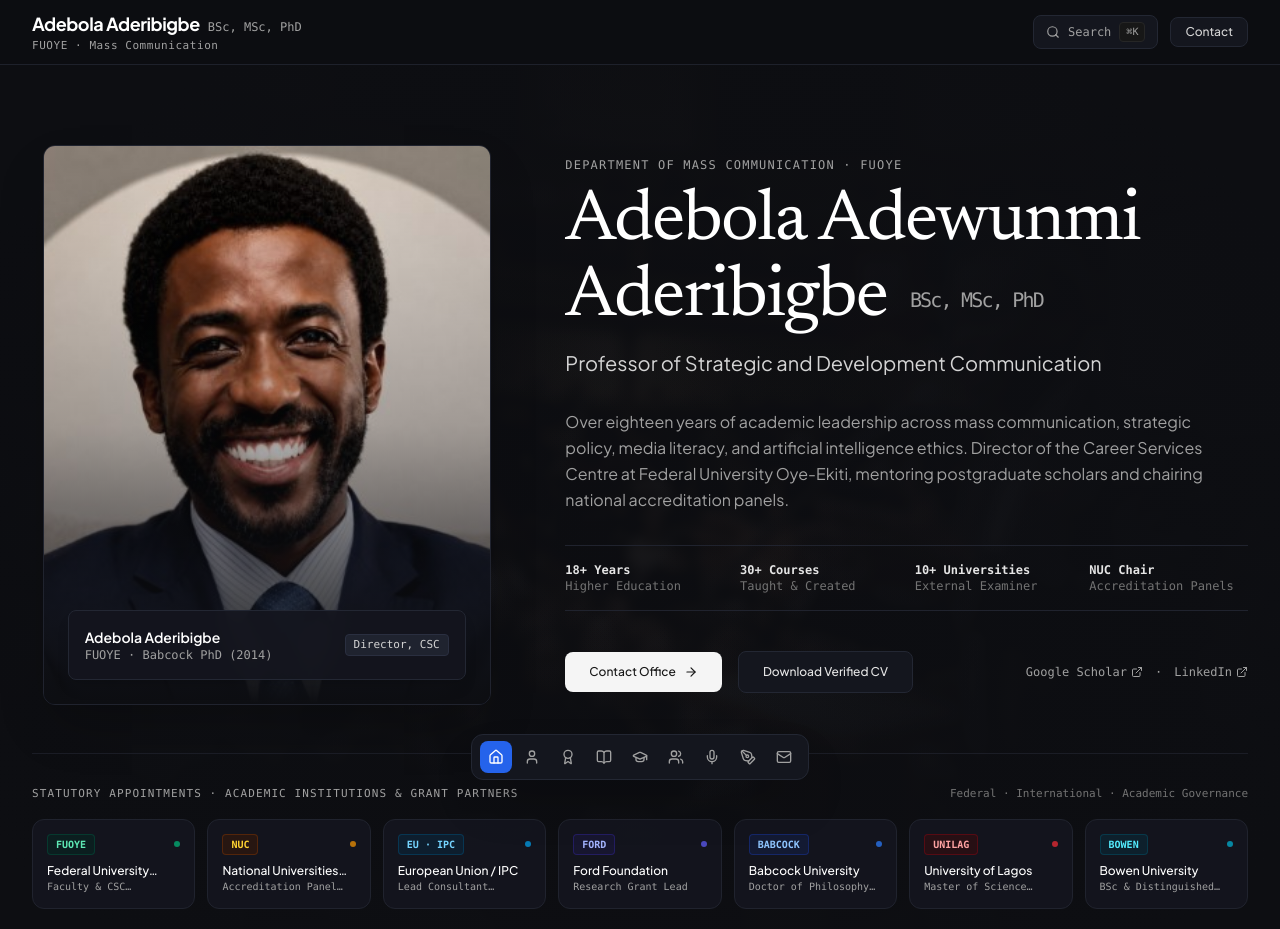
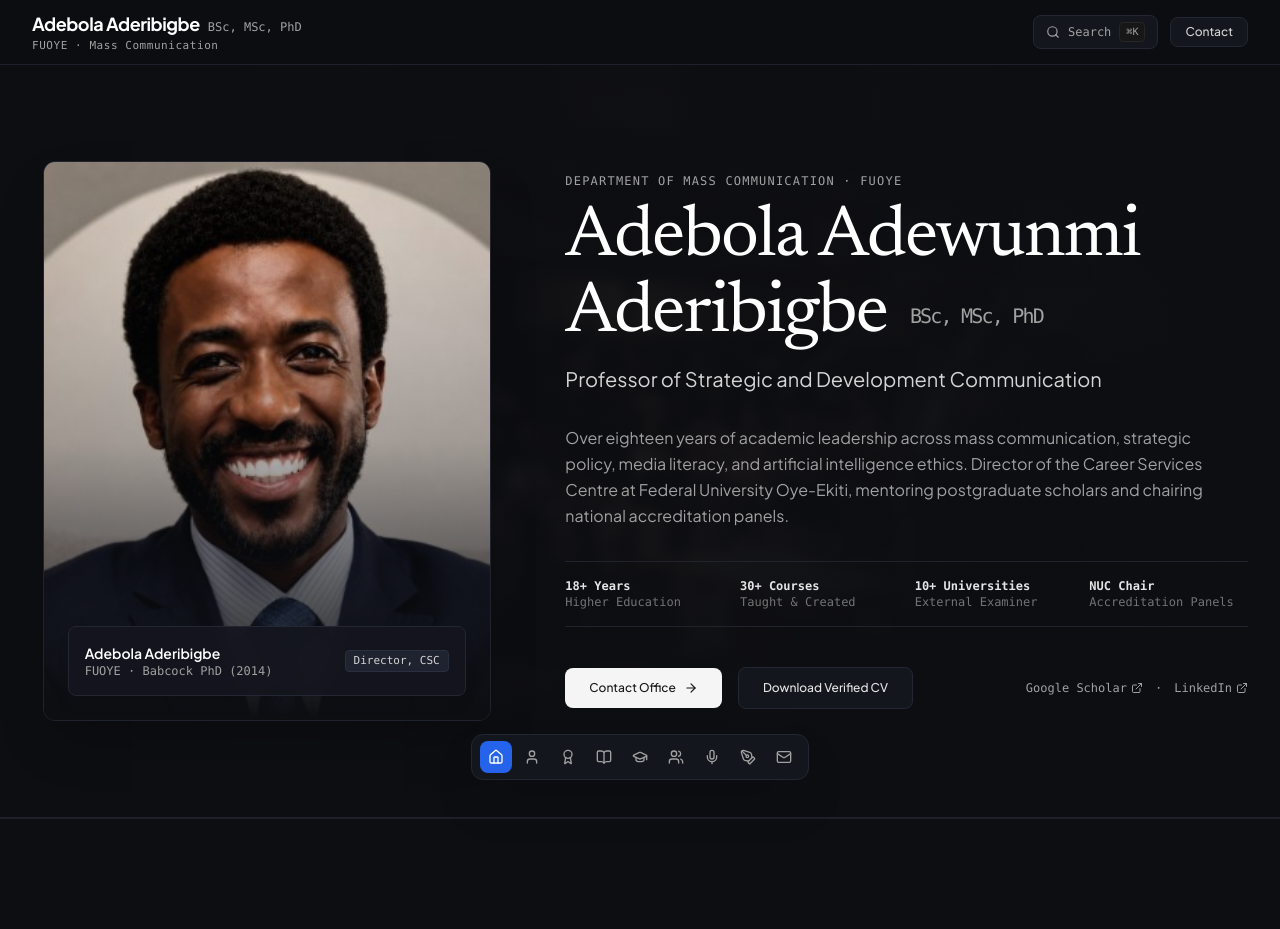
Before and after one commit to otesh-o/prof-aderibibge-website, a Next.js app: page / in a window 1280 px wide. Shown: the top 929 px of the page. Built offline with nearby package versions, Linux system fonts and the light colour scheme.

Commit message:
Remove statutory organizations and logos strip from HeroSection

```diff
--- a/src/components/home/HeroSection.tsx
+++ b/src/components/home/HeroSection.tsx
@@ -4,60 +4,8 @@ import { ArrowRight, ExternalLink } from "lucide-react";
 import { profileData } from "@/data/profile";
 
 export default function HeroSection() {
-  const organizations = [
-    {
-      name: "Federal University Oye-Ekiti",
-      role: "Faculty & CSC Directorate",
-      abbr: "FUOYE",
-      badgeClass: "bg-emerald-950/40 border-emerald-800/40 text-emerald-300",
-      dot: "bg-emerald-500",
-    },
-    {
-      name: "National Universities Commission",
-      role: "Accreditation Panel Chair",
-      abbr: "NUC",
-      badgeClass: "bg-amber-950/40 border-amber-800/40 text-amber-300",
-      dot: "bg-amber-500",
-    },
-    {
-      name: "European Union / IPC",
-      role: "Lead Consultant Facilitator",
-      abbr: "EU · IPC",
-      badgeClass: "bg-sky-950/40 border-sky-800/40 text-sky-300",
-      dot: "bg-sky-500",
-    },
-    {
-      name: "Ford Foundation",
-      role: "Research Grant Lead",
-      abbr: "FORD",
-      badgeClass: "bg-indigo-950/40 border-indigo-800/40 text-indigo-300",
-      dot: "bg-indigo-500",
-    },
-    {
-      name: "Babcock University",
-      role: "Doctor of Philosophy (PhD)",
-      abbr: "BABCOCK",
-      badgeClass: "bg-blue-950/40 border-blue-800/40 text-blue-300",
-      dot: "bg-blue-500",
-    },
-    {
-      name: "University of Lagos",
-      role: "Master of Science (MSc)",
-      abbr: "UNILAG",
-      badgeClass: "bg-red-950/40 border-red-800/40 text-red-300",
-      dot: "bg-red-500",
-    },
-    {
-      name: "Bowen University",
-      role: "BSc & Distinguished Alumni",
-      abbr: "BOWEN",
-      badgeClass: "bg-cyan-950/40 border-cyan-800/40 text-cyan-300",
-      dot: "bg-cyan-500",
-    },
-  ];
-
   return (
-    <section className="relative pt-12 pb-16 lg:pt-20 lg:pb-24 border-b border-[#1E212B] bg-[#0D0E12] overflow-hidden">
+    <section className="relative pt-12 pb-16 lg:py-24 border-b border-[#1E212B] bg-[#0D0E12] overflow-hidden">
 
       {/* Blurred Editorial Atmospheric Background Image */}
       <div className="absolute inset-0 pointer-events-none overflow-hidden">
@@ -200,45 +148,6 @@ export default function HeroSection() {
           </div>
         </div>
 
-        {/* Prestigious Statutory Organizations & Institutional Trust Strip */}
-        <div className="pt-8 border-t border-[#1E212B]/80">
-          <div className="space-y-4">
-            <div className="flex flex-col sm:flex-row sm:items-center justify-between gap-2">
-              <span className="text-[11px] font-mono tracking-widest uppercase text-neutral-400">
-                Statutory Appointments · Academic Institutions & Grant Partners
-              </span>
-              <span className="text-[11px] font-mono text-neutral-500">
-                Federal · International · Academic Governance
-              </span>
-            </div>
-
-            {/* Responsive Institutional Logos Ledger */}
-            <div className="grid grid-cols-2 sm:grid-cols-4 lg:grid-cols-7 gap-3">
-              {organizations.map((org, idx) => (
-                <div
-                  key={idx}
-                  className="rounded-xl border border-[#20232E] bg-[#14161E]/90 hover:bg-[#1A1D27] hover:border-neutral-700 transition-colors p-3.5 flex flex-col justify-between space-y-2 group"
-                >
-                  <div className="flex items-center justify-between">
-                    <span className={`px-2 py-0.5 rounded text-[10px] font-mono font-bold border ${org.badgeClass}`}>
-                      {org.abbr}
-                    </span>
-                    <span className={`w-1.5 h-1.5 rounded-full ${org.dot} opacity-70 group-hover:opacity-100 transition-opacity`} />
-                  </div>
-                  <div>
-                    <h4 className="text-xs font-medium text-white group-hover:text-neutral-100 line-clamp-1">
-                      {org.name}
-                    </h4>
-                    <p className="text-[10px] font-mono text-neutral-400 line-clamp-1">
-                      {org.role}
-                    </p>
-                  </div>
-                </div>
-              ))}
-            </div>
-          </div>
-        </div>
-
       </div>
     </section>
   );
```
